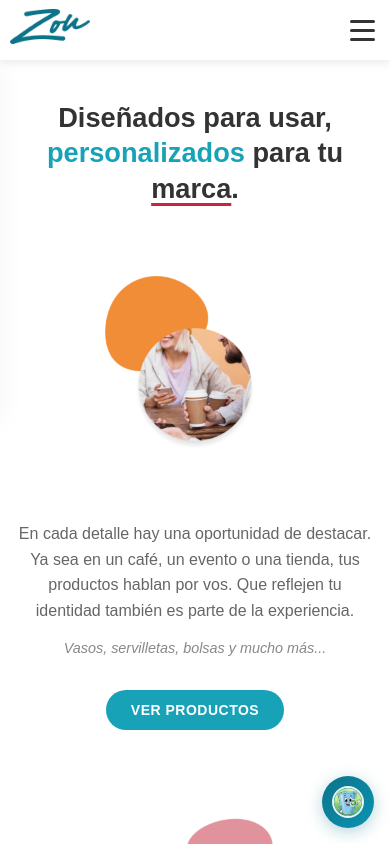
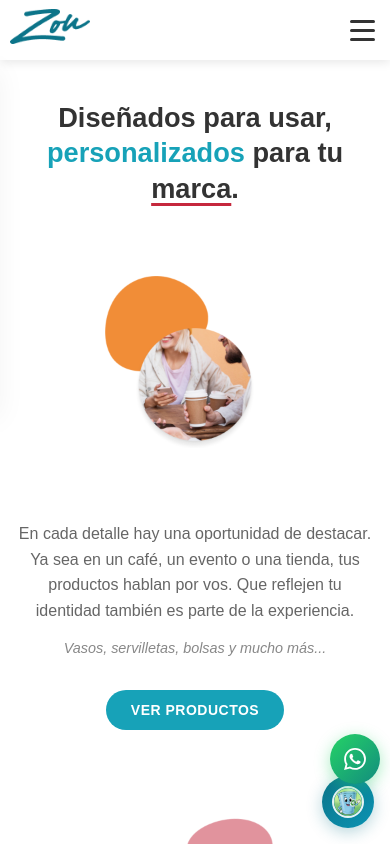
Before and after one commit to zou-packaging/zou-homepage, a React (Vite) app in the folder app/: page / in a window 390 px wide. Shown: the top 844 px of the page. Built offline with nearby package versions, Linux system fonts and the light colour scheme.

Commit message:
feature/whatsapp-btn

```diff
--- a/app/src/App.jsx
+++ b/app/src/App.jsx
@@ -6,6 +6,7 @@
 import Form from './sections/form/form'
 import Footer from './sections/footer/footer'
 import Chatbot from './components/chatbot/chatbot'
+import WhatsApp from './components/whatsapp/whatsapp'
 
 function App() {
   return (
@@ -17,6 +18,7 @@
       <Partners />
       <Footer />
       <Chatbot />
+      <WhatsApp />
     </div>
   )
 }
--- /dev/null
+++ b/app/src/components/whatsapp/whatsapp.css
@@ -0,0 +1,132 @@
+/* WhatsApp Button Component Styles */
+.whatsapp-container {
+  position: fixed;
+  bottom: 80px; /* Positioned above the chatbot */
+  right: 20px;
+  z-index: 1000;
+}
+
+.whatsapp-button {
+  position: relative;
+  width: 60px;
+  height: 60px;
+  background: linear-gradient(135deg, #25D366 0%, #128C7E 100%);
+  border-radius: 50%;
+  box-shadow: 0 4px 16px rgba(37, 211, 102, 0.4);
+  cursor: pointer;
+  display: flex;
+  align-items: center;
+  justify-content: center;
+  transition: all 0.3s ease;
+  color: white;
+  border: none;
+  outline: none;
+}
+
+.whatsapp-button:hover {
+  transform: scale(1.1);
+  box-shadow: 0 6px 20px rgba(37, 211, 102, 0.6);
+}
+
+.whatsapp-button.hovered {
+  animation: pulse 2s infinite;
+}
+
+@keyframes pulse {
+  0% {
+    box-shadow: 0 4px 16px rgba(37, 211, 102, 0.4);
+  }
+  50% {
+    box-shadow: 0 6px 24px rgba(37, 211, 102, 0.7);
+  }
+  100% {
+    box-shadow: 0 4px 16px rgba(37, 211, 102, 0.4);
+  }
+}
+
+.whatsapp-icon {
+  display: flex;
+  align-items: center;
+  justify-content: center;
+  transition: transform 0.3s ease;
+}
+
+.whatsapp-button:hover .whatsapp-icon {
+  transform: rotate(15deg);
+}
+
+.whatsapp-tooltip {
+  position: absolute;
+  right: 70px;
+  top: 50%;
+  transform: translateY(-50%);
+  background: rgba(0, 0, 0, 0.8);
+  color: white;
+  padding: 8px 12px;
+  border-radius: 8px;
+  font-size: 14px;
+  white-space: nowrap;
+  opacity: 0;
+  animation: fadeInTooltip 0.3s ease forwards;
+}
+
+@keyframes fadeInTooltip {
+  from {
+    opacity: 0;
+    transform: translateY(-50%) translateX(10px);
+  }
+  to {
+    opacity: 1;
+    transform: translateY(-50%) translateX(0);
+  }
+}
+
+.whatsapp-tooltip::after {
+  content: '';
+  position: absolute;
+  left: 100%;
+  top: 50%;
+  transform: translateY(-50%);
+  border: 6px solid transparent;
+  border-left-color: rgba(0, 0, 0, 0.8);
+}
+
+/* Responsive Design */
+@media (max-width: 768px) {
+  .whatsapp-container {
+    bottom: 70px;
+    right: 15px;
+  }
+
+  .whatsapp-button {
+    width: 55px;
+    height: 55px;
+  }
+
+  .whatsapp-icon svg {
+    width: 24px;
+    height: 24px;
+  }
+
+  .whatsapp-tooltip {
+    font-size: 13px;
+    padding: 6px 10px;
+  }
+}
+
+@media (max-width: 480px) {
+  .whatsapp-container {
+    bottom: 60px;
+    right: 10px;
+  }
+
+  .whatsapp-button {
+    width: 50px;
+    height: 50px;
+  }
+
+  .whatsapp-icon svg {
+    width: 22px;
+    height: 22px;
+  }
+}
--- /dev/null
+++ b/app/src/components/whatsapp/whatsapp.jsx
@@ -0,0 +1,46 @@
+import React, { useState } from 'react';
+import './whatsapp.css';
+
+const WhatsApp = () => {
+  const [isHovered, setIsHovered] = useState(false);
+
+  const phoneNumber = '5493512068013';
+  const message = '¡Hola! Me interesa conocer más sobre los productos de Zou Packaging.';
+
+  const handleWhatsAppClick = () => {
+    const encodedMessage = encodeURIComponent(message);
+    const whatsappUrl = `https://wa.me/${phoneNumber}?text=${encodedMessage}`;
+    window.open(whatsappUrl, '_blank');
+  };
+
+  return (
+    <div className="whatsapp-container">
+      <div
+        className={`whatsapp-button ${isHovered ? 'hovered' : ''}`}
+        onClick={handleWhatsAppClick}
+        onMouseEnter={() => setIsHovered(true)}
+        onMouseLeave={() => setIsHovered(false)}
+        title="Contactar por WhatsApp"
+      >
+        <div className="whatsapp-icon">
+          <svg
+            viewBox="0 0 24 24"
+            width="28"
+            height="28"
+            fill="currentColor"
+          >
+            <path d="M17.472 14.382c-.297-.149-1.758-.867-2.03-.967-.273-.099-.471-.148-.67.15-.197.297-.767.966-.94 1.164-.173.199-.347.223-.644.075-.297-.15-1.255-.463-2.39-1.475-.883-.788-1.48-1.761-1.653-2.059-.173-.297-.018-.458.13-.606.134-.133.298-.347.446-.52.149-.174.198-.298.298-.497.099-.198.05-.371-.025-.52-.075-.149-.669-1.612-.916-2.207-.242-.579-.487-.5-.669-.51-.173-.008-.371-.01-.57-.01-.198 0-.52.074-.792.372-.272.297-1.04 1.016-1.04 2.479 0 1.462 1.065 2.875 1.213 3.074.149.198 2.096 3.2 5.077 4.487.709.306 1.262.489 1.694.625.712.227 1.36.195 1.871.118.571-.085 1.758-.719 2.006-1.413.248-.694.248-1.289.173-1.413-.074-.124-.272-.198-.57-.347m-5.421 7.403h-.004a9.87 9.87 0 01-5.031-1.378l-.361-.214-3.741.982.998-3.648-.235-.374a9.86 9.86 0 01-1.51-5.26c.001-5.45 4.436-9.884 9.888-9.884 2.64 0 5.122 1.03 6.988 2.898a9.825 9.825 0 012.893 6.994c-.003 5.45-4.437 9.884-9.885 9.884m8.413-18.297A11.815 11.815 0 0012.05 0C5.495 0 .16 5.335.157 11.892c0 2.096.547 4.142 1.588 5.945L.057 24l6.305-1.654a11.882 11.882 0 005.683 1.448h.005c6.554 0 11.89-5.335 11.893-11.893A11.821 11.821 0 0020.465 3.488"/>
+          </svg>
+        </div>
+
+        {isHovered && (
+          <div className="whatsapp-tooltip">
+            <span>Contactar por WhatsApp</span>
+          </div>
+        )}
+      </div>
+    </div>
+  );
+};
+
+export default WhatsApp;
```
